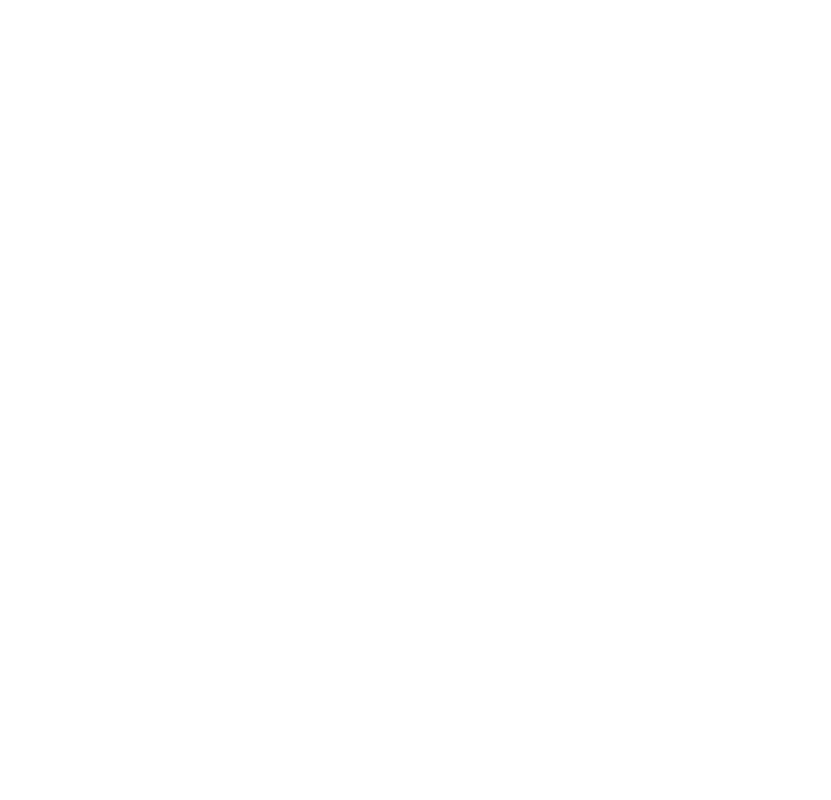
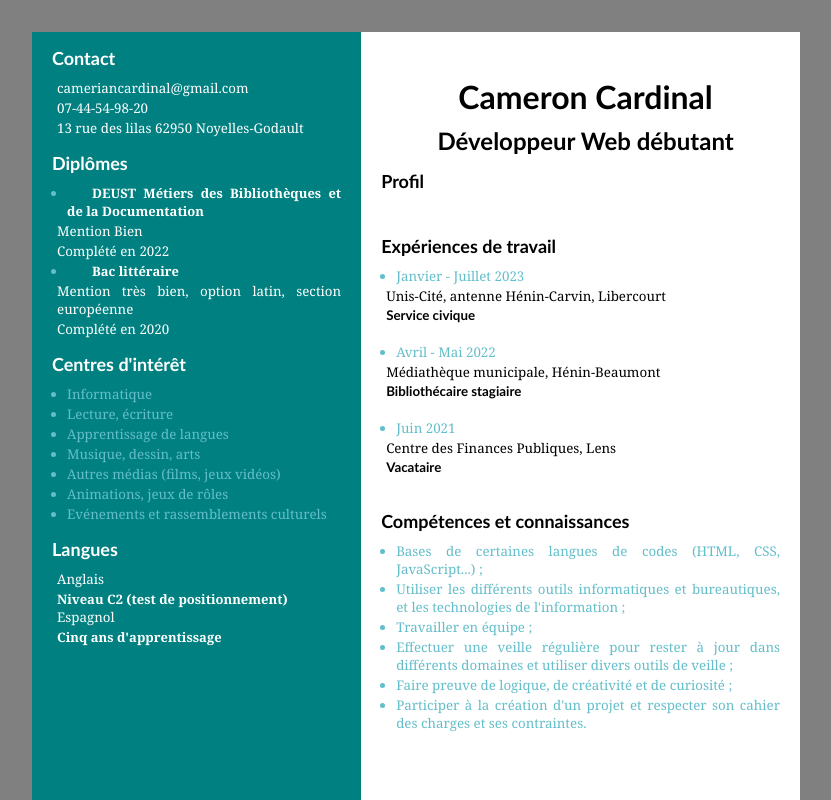
Before and after one commit to fledgless/CV, a plain HTML site: page index.html in a window 1280 px wide. Shown: the top 800 px of the page, without its empty margins (224-1055 px from the left). Drawn offline with Linux system fonts and the light colour scheme.

Commit message:
Version 2

```diff
--- a/index.html
+++ b/index.html
@@ -5,17 +5,91 @@
     <meta charset="UTF-8">
     <meta name="viewport" content="width=device-width, initial-scale=1.0">
     <link rel="stylesheet" href="style.css">
-    <title>Document</title>
+    <title>CV</title>
 </head>
 
 <body>
-    <section id="section-gauche"></section>
-    <section></section>
-    <section>
-        <div class="flex"></div>
+    <main class="main-content">
+     <section class="left-section">
         <div></div>
-        <div></div>
-    </section>
+        <div>
+            <h2>Contact</h2>
+            <p>cameriancardinal@gmail.com</p>
+            <p>07-44-54-98-20</p>
+            <p>13 rue des lilas
+                62950 Noyelles-Godault
+            </p>
+        </div>
+        <div>
+            <h2>Diplômes</h2>
+            <ul>
+                <li><p2>DEUST Métiers des Bibliothèques et de la Documentation</p2></li>
+                <p>Mention Bien</p>
+                <p>Complété en 2022</p>
+                <li><p2>Bac littéraire</p2></li>
+                <p>Mention très bien, option latin, section européenne</p>
+                <p>Complété en 2020</p>
+            </ul>
+        </div>
+        <div>
+            <h2>Centres d'intérêt</h2>
+            <ul>
+                <li>Informatique</li>
+                <li>Lecture, écriture</li>
+                <li>Apprentissage de langues</li>
+                <li>Musique, dessin, arts</li>
+                <li>Autres médias (films, jeux vidéos)</li>
+                <li>Animations, jeux de rôles</li>
+                <li>Evénements et rassemblements culturels</li>
+            </ul>
+        </div>
+        <div>
+            <h2>Langues</h2>
+            <p>Anglais</p>
+            <p2>Niveau C2 (test de positionnement)</p2>
+            <p>Espagnol</p>
+            <p2>Cinq ans d'apprentissage</p2>
+        </div>
+     </section>
+     <section class="right-section">
+        <div>
+            <h1>Cameron Cardinal</h1>
+            <h4>Développeur Web débutant</h4>
+        </div>
+        <div>
+            <h3>Profil</h3>
+            <p3></p3>
+        </div>
+        <div>
+            <h3>Expériences de travail</h3>
+            <ul>
+                <li>Janvier - Juillet 2023</li>
+                <p3>Unis-Cité, antenne Hénin-Carvin, Libercourt</p3>
+                <h5>Service civique</h5>
+                <p4></p4>
+                <li>Avril - Mai 2022</li>
+                <p3>Médiathèque municipale, Hénin-Beaumont</p3>
+                <h5>Bibliothécaire stagiaire</h5>
+                <p4></p4>
+                <li>Juin 2021</li>
+                <p3>Centre des Finances Publiques, Lens</p3>
+                <h5>Vacataire</h5>
+                <p4></p4>
+            </ul>
+        </div>
+        <div>
+            <h3>Compétences et connaissances</h3>
+            <ul>
+                <li>Bases de certaines langues de codes (HTML, CSS, JavaScript...) ;</li>
+                <li>Utiliser les différents outils informatiques et bureautiques, et les technologies de l'information ;</li>
+                <li>Travailler en équipe ;</li>
+                <li>Effectuer une veille régulière pour rester à jour dans différents domaines et utiliser divers outils de veille ;</li>
+                <li>Faire preuve de logique, de créativité et de curiosité ;</li>
+                <li>Participer à la création d'un projet et respecter son cahier des charges et ses contraintes.</li>
+            </ul>
+        </div>
+     </section>
+    </main>
 </body>
 
 </html>
--- a/style.css
+++ b/style.css
@@ -1,12 +1,132 @@
-h1 {
-    color: red
+*{
+    padding: 0;
+    margin: 0;
+    box-sizing: border-box;
 }
 
-#section-gauche {
-
+body{
+    background-color: grey;
 }
 
-/* mettre en flex */
-.flex {
-    display: flex;
+.main-content{
+    min-height: 150vh;
+    width: 60%;
+    margin: 2rem auto;
+    display: grid;
+    grid-template-columns: repeat(7, 1fr);
 }
+
+.left-section{
+    grid-column: span 3;
+    height: 100%;
+    background-color: teal;
+}
+
+.right-section{
+    grid-column: span 4;
+    height: 100%;
+    background-color: white;
+}
+
+h1{
+    color: black;
+    font-size: xx-large;
+    margin-left: 30px;
+    margin-right: 20px;
+    margin-top: 45px;
+    text-align: center;
+    font-family: 'Gill Sans', 'Gill Sans MT', Calibri, 'Trebuchet MS', sans-serif;
+ }
+
+h2{
+   color: white;
+   font-size: large;
+   margin-left: 20px;
+   margin-right: 20px;
+   margin-top: 15px;
+   margin-bottom: 10px;
+   text-align: left;
+   font-family: 'Gill Sans', 'Gill Sans MT', Calibri, 'Trebuchet MS', sans-serif;
+}
+
+h3{
+    color: black;
+    font-size: large;
+    margin-left: 20px;
+    margin-right: 20px;
+    margin-top: 15px;
+    margin-bottom: 10px;
+    text-align: left;
+    font-family: 'Gill Sans', 'Gill Sans MT', Calibri, 'Trebuchet MS', sans-serif;
+ }
+
+ h4{
+    color: black;
+    font-size: x-large;
+    margin-left: 30px;
+    margin-right: 20px;
+    margin-top: 10px;
+    text-align: center;
+    font-family: 'Gill Sans', 'Gill Sans MT', Calibri, 'Trebuchet MS', sans-serif;
+ }
+
+h5{
+    color: black;
+    font-size: smaller;
+    margin-left: 25px;
+    margin-right: 20px;
+    margin-top: 2px;
+    margin-bottom: 2px;
+    text-align: justify;
+    font-family: 'Gill Sans', 'Gill Sans MT', Calibri, 'Trebuchet MS', sans-serif;
+}
+
+p{
+    color: white;
+    font-size: smaller;
+    margin-left: 25px;
+    margin-right: 20px;
+    margin-bottom: 2px;
+    text-align: justify;
+    font-family: Georgia, 'Times New Roman', Times, serif;
+}
+
+p2{
+    color: white;
+    font-size: small;
+    font-weight: bold;
+    margin-left: 25px;
+    margin-right: 20px;
+    margin-bottom: 2px;
+    text-align: justify;
+    font-family: Georgia, 'Times New Roman', Times, serif;
+}
+
+p3{
+    color: black;
+    font-size: smaller;
+    margin-left: 25px;
+    margin-right: 20px;
+    margin-bottom: 2px;
+    text-align: justify;
+    font-family: Georgia, 'Times New Roman', Times, serif;
+}
+
+p4{
+    color: black;
+    font-size: x-small;
+    margin-left: 25px;
+    margin-right: 20px;
+    text-align: justify;
+    font-family: Georgia, 'Times New Roman', Times, serif;
+}
+
+li{
+    color: #63beca;
+    font-size: smaller;
+    margin-left: 35px;
+    margin-right: 20px;
+    margin-bottom: 2px;
+    text-align: justify;
+    font-family: Georgia, 'Times New Roman', Times, serif;
+}
```
